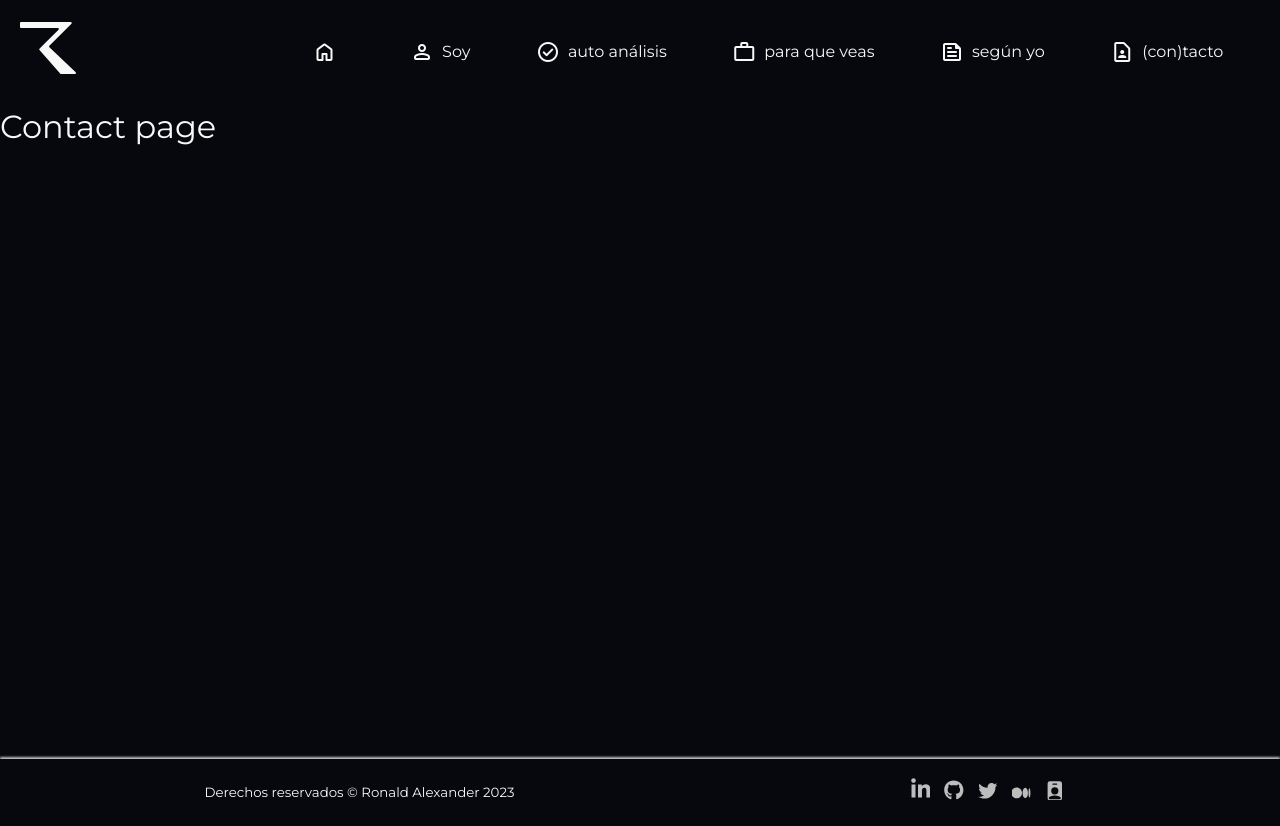
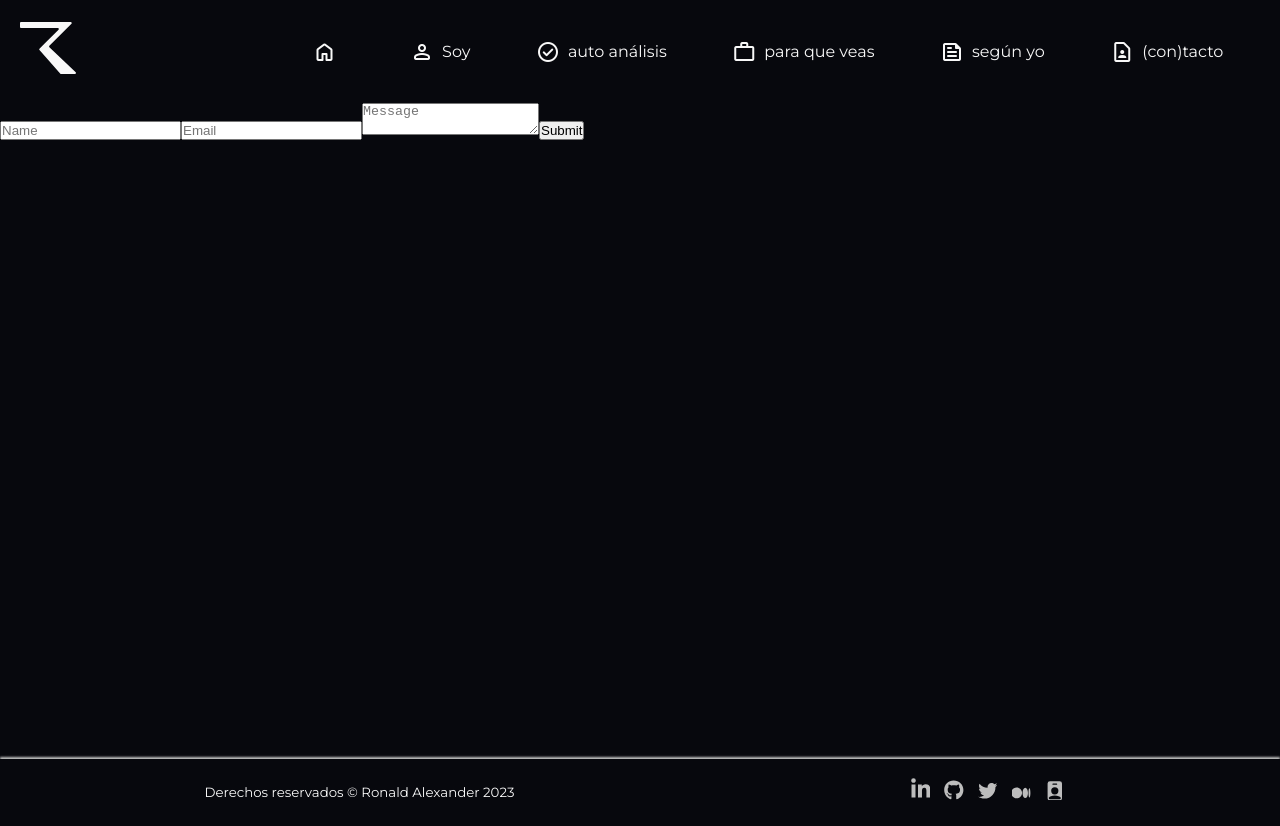
Before and after one commit to ralexrivero/ralex, a React (Vite) app: page /contact in a window 1280 px wide. Built offline with nearby package versions, Linux system fonts and the light colour scheme.

Commit message:
add form with formspree

```diff
--- a/package.json
+++ b/package.json
@@ -10,7 +10,7 @@
     "deploy": "gh-pages -d dist"
   },
   "dependencies": {
-    "@formspree/react": "^2.4.1",
+    "@formspree/react": "^2.4.2",
     "bootstrap-icons": "^1.10.3",
     "react": "^18.2.0",
     "react-dom": "^18.2.0",
--- a/src/components/Contact.jsx
+++ b/src/components/Contact.jsx
@@ -1,6 +1,57 @@
+import { useForm, ValidationError } from '@formspree/react';
+
 const Contact = () => {
+  const [state, handleSubmit] = useForm("xlekkear");
+  if (state.succeeded) {
+      return <p>Thanks for joining!</p>;
+  }
+
   return (
-    <h1>Contact page</h1>
+    <section>
+      <form onSubmit={handleSubmit}>
+        <input
+          id="name"
+          type="text"
+          name="name"
+          placeholder="Name"
+          required
+        />
+        <ValidationError
+          prefix="Name"
+          field="name"
+          errors={state.errors}
+        />
+        <input
+          id="email"
+          type="email"
+          name="email"
+          placeholder="Email"
+          required
+        />
+        <ValidationError
+          prefix="Email"
+          field="email"
+          errors={state.errors}
+        />
+        <textarea
+          id="message"
+          name="message"
+          placeholder="Message"
+          required
+        />
+        <ValidationError
+          prefix="Message"
+          field="message"
+          errors={state.errors}
+        />
+        <button
+          type="submit"
+          disabled={state.submitting}
+        >
+          Submit
+        </button>
+      </form>
+    </section>
   )
 }
 
```
Also changed, not shown: 1 other file (tests, documents, lock files or other folders).
